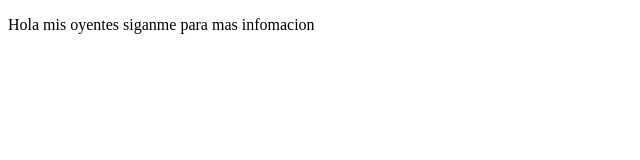
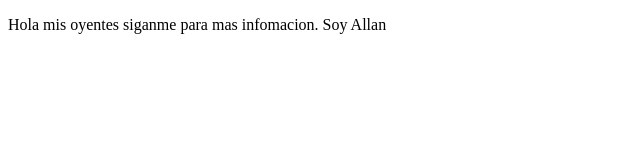
Before and after one commit to AllanMancilla/proyectoDemoCursoPrework, a plain HTML site: page index.html in a window 1280 px wide. Shown: the full height of the page, 0-640 px from the left. Drawn offline with Linux system fonts and the light colour scheme.

```diff
--- a/index.html
+++ b/index.html
@@ -8,7 +8,7 @@
 </head>
 <body>
   <p>
-      Hola mis oyentes siganme para mas infomacion
+      Hola mis oyentes siganme para mas infomacion.  Soy Allan
   </p>
 </body>
 </html>
```
